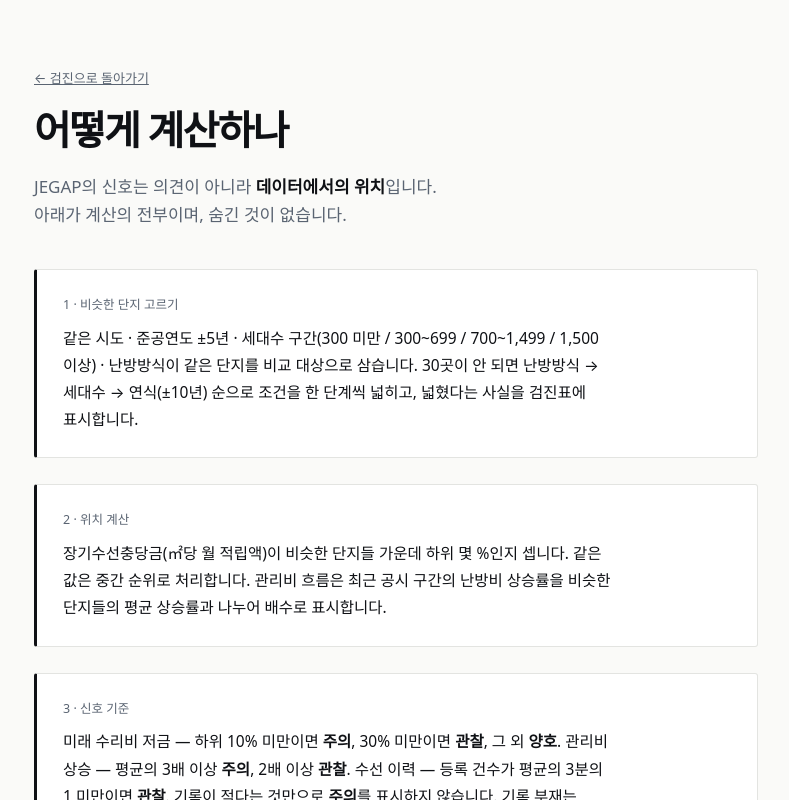
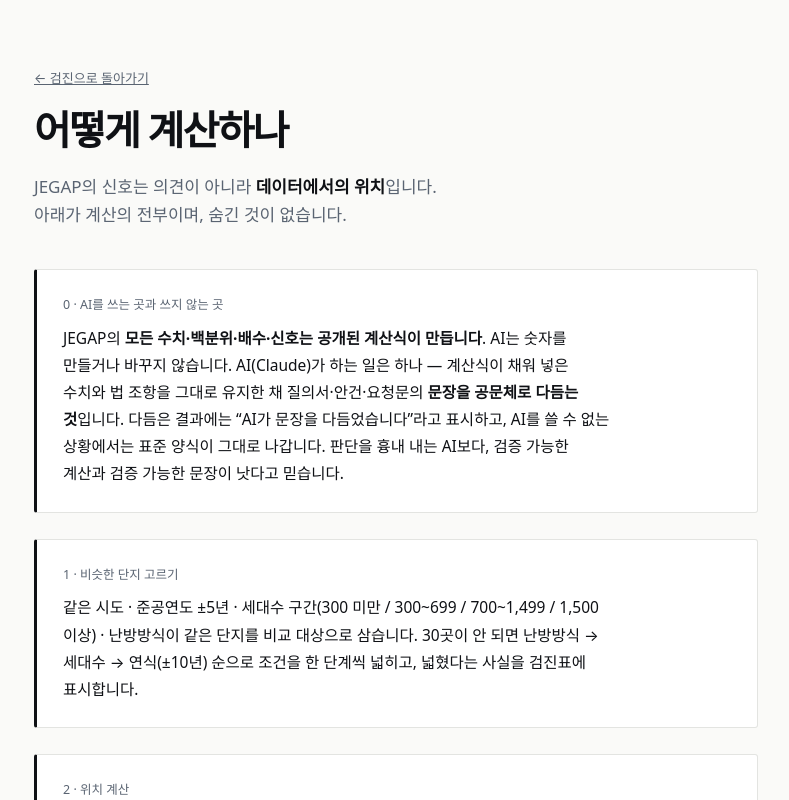
Before and after one commit to kyeongseok-go/jegap, a Next.js app in the folder app/: page /method in a window 1280 px wide. Shown: the top 800 px of the page, without its empty margins (244-1033 px from the left). Built offline with nearby package versions, Linux system fonts and the light colour scheme; a web font is replaced by a local one.

Commit message:
R1 보강 — /method §0 AI 원칙 실삽입(no-op 편집 정정)
Co-Authored-By: Claude Opus 5 <noreply@anthropic.com>

```diff
--- a/app/app/method/page.tsx
+++ b/app/app/method/page.tsx
@@ -16,6 +16,17 @@ export default function MethodPage() {
       </section>
 
       <section className="opinion" style={{ marginTop: 0 }}>
+        <p className="lab">0 · AI를 쓰는 곳과 쓰지 않는 곳</p>
+        <p>
+          JEGAP의 <b>모든 수치·백분위·배수·신호는 공개된 계산식이 만듭니다</b>. AI는 숫자를
+          만들거나 바꾸지 않습니다. AI(Claude)가 하는 일은 하나 — 계산식이 채워 넣은 수치와
+          법 조항을 그대로 유지한 채 질의서·안건·요청문의 <b>문장을 공문체로 다듬는 것</b>입니다.
+          다듬은 결과에는 &ldquo;AI가 문장을 다듬었습니다&rdquo;라고 표시하고, AI를 쓸 수 없는
+          상황에서는 표준 양식이 그대로 나갑니다. 판단을 흉내 내는 AI보다, 검증 가능한 계산과
+          검증 가능한 문장이 낫다고 믿습니다.
+        </p>
+      </section>
+      <section className="opinion">
         <p className="lab">1 · 비슷한 단지 고르기</p>
         <p>
           같은 시도 · 준공연도 ±5년 · 세대수 구간(300 미만 / 300~699 / 700~1,499 / 1,500 이상) ·
```
